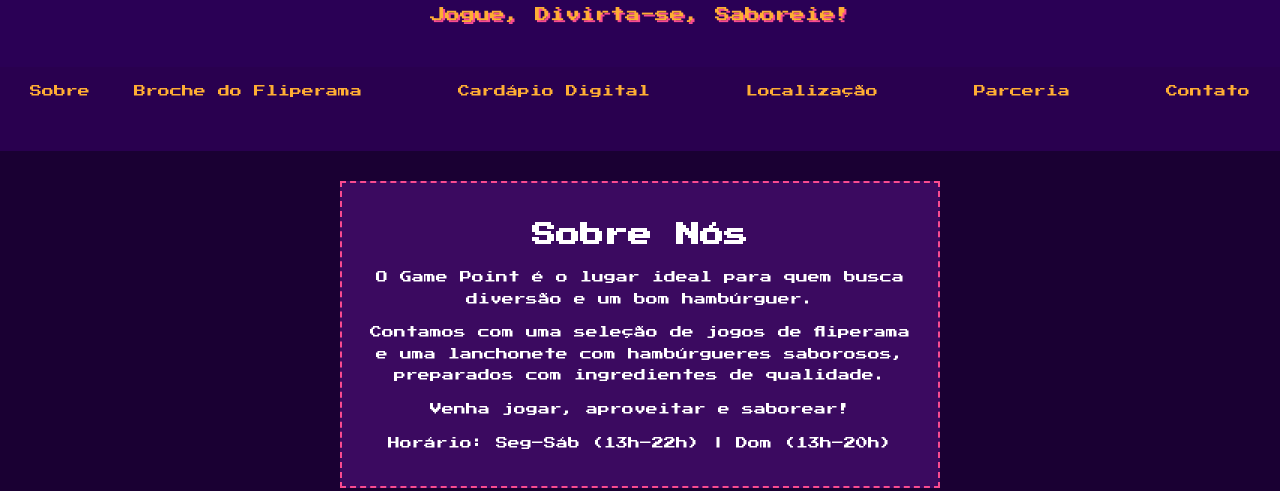
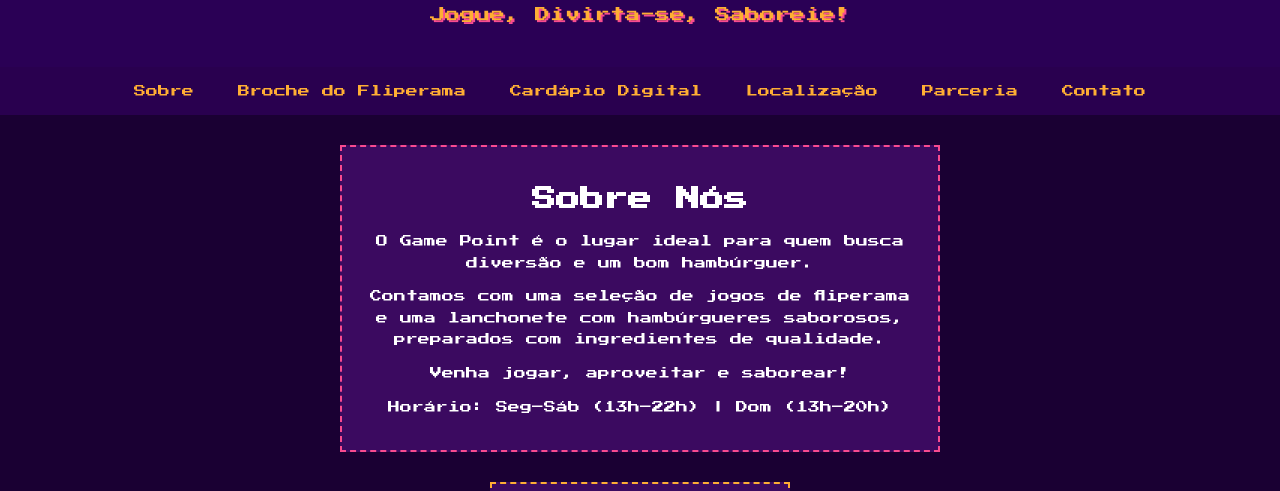
Before and after one commit to gamepointcc/sitezinho, a plain HTML site: page index.html in a window 1280 px wide. Shown: the part 235-726 px from the top of the page. Drawn offline with Linux system fonts and the light colour scheme.

Commit message:
Update index.html

```diff
--- a/index.html
+++ b/index.html
@@ -158,7 +158,7 @@
       nav {
         flex-direction: column;
         align-items: center;
-        gap: 15px; /* espaço entre links no celular */
+        gap: 12px; /* espaço entre links no celular */
       }
 
       nav a {
@@ -191,11 +191,11 @@
 
   <nav>
     <a href="#sobre">Sobre</a>
-    <a href="#broche">Broche do Fliperama</a> &nbsp;&nbsp;
-    <a href="#cardapio digital">Cardápio Digital</a> &nbsp;&nbsp;
-    <a href="#localizacao">Localização</a> &nbsp;&nbsp;
-    <a href="#parceria">Parceria</a> &nbsp;&nbsp;
-    <a href="#contato">Contato</a> &nbsp;&nbsp;
+    <a href="#broche">Broche do Fliperama</a>
+    <a href="#cardapio digital">Cardápio Digital</a>
+    <a href="#localizacao">Localização</a>
+    <a href="#parceria">Parceria</a>
+    <a href="#contato">Contato</a>
   </nav>
 
   <section id="sobre" class="sobre">
```
